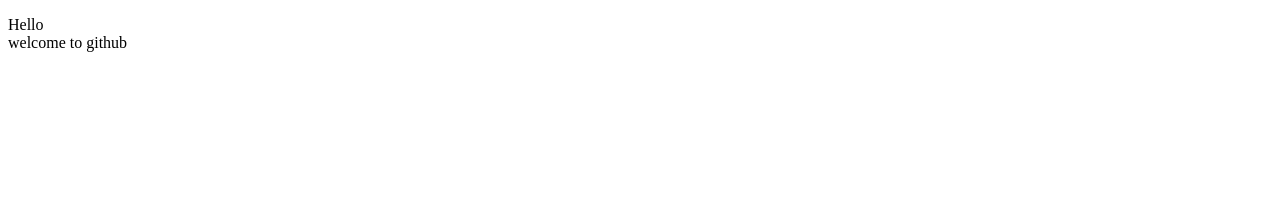
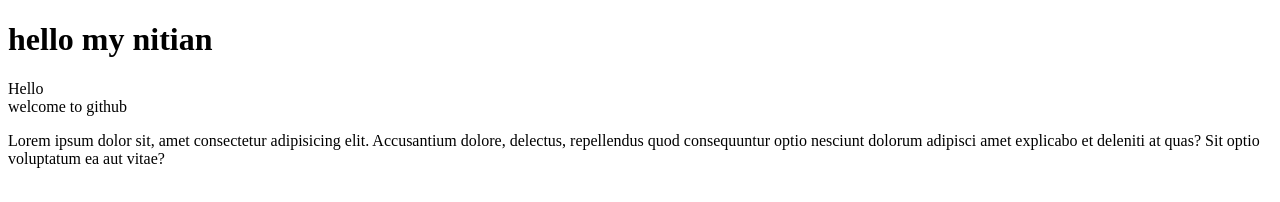
Before and after one commit to vinodverma1399/localrepo, a plain HTML site: page index.html in a window 1280 px wide. Drawn offline with Linux system fonts and the light colour scheme.

Commit message:
add paragraph lorem

```diff
--- a/index.html
+++ b/index.html
@@ -6,6 +6,12 @@
     <title>Document</title>
 </head>
 <body>
+    <h1>hello my nitian</h1>
     <p>Hello<br> welcome to github</p>
+    <p>Lorem ipsum dolor sit, amet consectetur adipisicing elit.
+        Accusantium dolore, delectus, repellendus quod consequuntur
+        optio nesciunt dolorum adipisci amet explicabo et deleniti at quas?
+        Sit optio voluptatum ea aut vitae?
+    </p>
 </body>
 </html>
```
